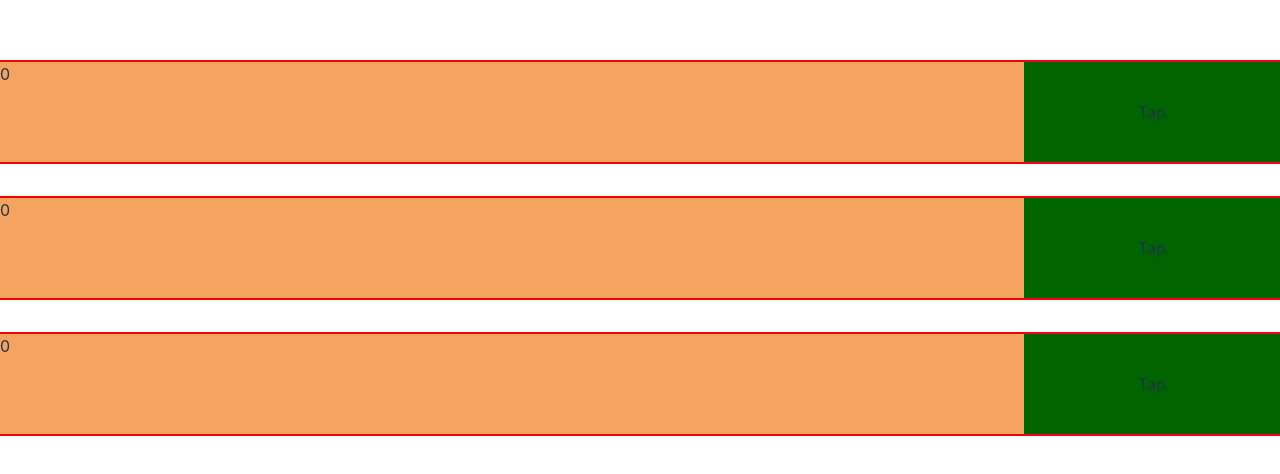
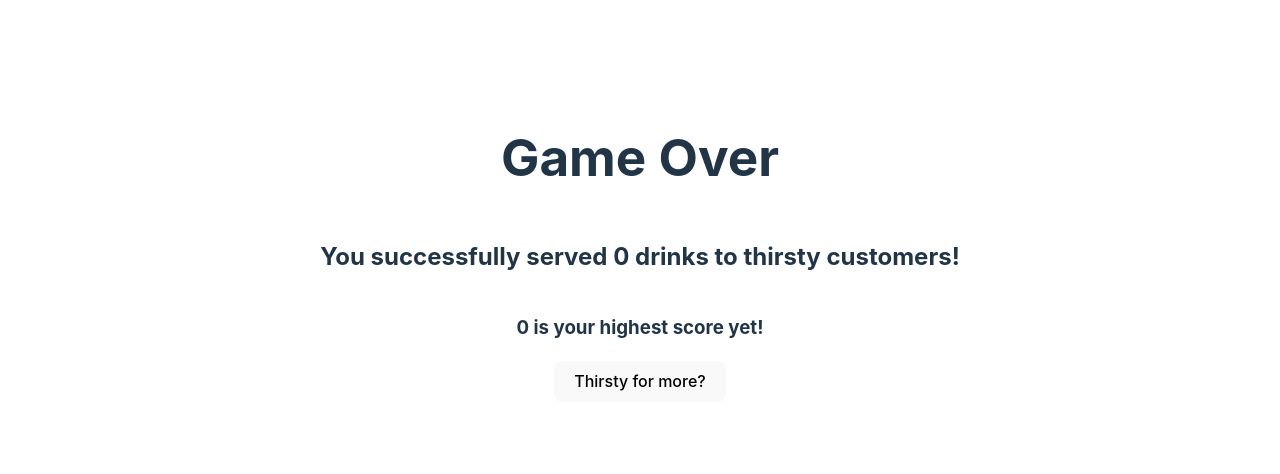
Before and after one commit to r0bVious/reactjam-taptaptaphouse, a React (Vite) app: page / in a window 1280 px wide. Shown: the part 152-626 px from the top of the page. Built offline with nearby package versions, Linux system fonts and the light colour scheme.

Commit message:
feat: game over results screen w/ high score

```diff
--- a/src/App.css
+++ b/src/App.css
@@ -38,3 +38,11 @@
   justify-content: center;
   background: darkgreen;
 }
+
+.gameover {
+  display: flex;
+  flex-direction: column;
+  align-items: center;
+  justify-content: center;
+  text-align: center;
+}
--- a/src/App.tsx
+++ b/src/App.tsx
@@ -1,18 +1,34 @@
-import { useState } from "react";
 import "./App.css";
 import GameRow from "./components/GameRow";
-import { GameProvider } from "./GameContext";
+import { GameProvider, useGameContext } from "./GameContext";
+import GameOver from "./components/GameOver";
 
 function App() {
   return (
     <>
       <GameProvider>
-        <GameRow />
-        <GameRow />
-        <GameRow />
+        <GameContent />
       </GameProvider>
     </>
   );
 }
 
+function GameContent() {
+  const { gameOver } = useGameContext();
+
+  return (
+    <>
+      {gameOver ? (
+        <GameOver />
+      ) : (
+        <>
+          <GameRow />
+          <GameRow />
+          <GameRow />
+        </>
+      )}
+    </>
+  );
+}
+
 export default App;
--- a/src/GameContext.tsx
+++ b/src/GameContext.tsx
@@ -15,6 +15,8 @@ interface GameContextType {
   setGameOver: Dispatch<SetStateAction<boolean>>;
   gameOver: boolean;
   diffMulti: number;
+  highScore: number;
+  resetGame: () => void;
 }
 
 const GameContext = createContext<GameContextType | undefined>(undefined);
@@ -27,10 +29,14 @@ export const GameProvider: React.FC<GameProviderProps> = ({ children }) => {
   const [drinksDelivered, setDrinksDelivered] = useState<number>(0);
   const [gameOver, setGameOver] = useState<boolean>(false);
   const [diffMulti, setDiffMulti] = useState<number>(1);
+  const [highScore, setHighScore] = useState<number>(0);
 
   //upon loss condition
   useEffect(() => {
     if (gameOver) {
+      if (drinksDelivered > highScore) {
+        setHighScore(drinksDelivered);
+      }
       console.log("Game over triggered");
       //game over stuff here
     }
@@ -54,6 +60,12 @@ export const GameProvider: React.FC<GameProviderProps> = ({ children }) => {
         break;
     }
   }, [drinksDelivered]);
+
+  const resetGame = () => {
+    setDrinksDelivered(0);
+    setGameOver(false);
+  };
+
   return (
     <GameContext.Provider
       value={{
@@ -62,6 +74,8 @@ export const GameProvider: React.FC<GameProviderProps> = ({ children }) => {
         setGameOver,
         gameOver,
         diffMulti,
+        resetGame,
+        highScore,
       }}
     >
       {children}
--- a/src/components/BarElements/GameplayZone.tsx
+++ b/src/components/BarElements/GameplayZone.tsx
@@ -56,8 +56,16 @@ const GameplayZone: React.FC<GameplayZoneProps> = ({
 
   // On load, begin interval calling spawnCustomer
   useEffect(() => {
-    const intervalId = setInterval(spawnCustomer, 3000);
-    return () => clearInterval(intervalId);
+    const createRandomInterval = () => Math.random() * 1000 + 2500; // Randomized between 2.5 and 3.5 seconds
+    const spawnAndSetInterval = () => {
+      spawnCustomer();
+      const timeoutId = setTimeout(spawnAndSetInterval, createRandomInterval());
+      return timeoutId; // Return the timeout ID (a number)
+    };
+
+    const timeoutId = spawnAndSetInterval(); // Start the loop
+
+    return () => clearTimeout(timeoutId); // Clean up
   }, []);
 
   // Function to remove customer from the DOM when they reach the end of the bar (placeholder)
@@ -68,8 +76,8 @@ const GameplayZone: React.FC<GameplayZoneProps> = ({
   };
 
   //function to remove successful drink-receiving customers
-  const happyCustomer = (customerID: string) => {
-    console.log("Happy customer:", customerID); // Log to verify this function is firing
+  const exitCustomer = (customerID: string) => {
+    console.log("Exiting customer:", customerID); // Log to verify this function is firing
     setCustomers((existingCustomers) =>
       existingCustomers.filter((cust) => cust.id !== customerID)
     );
@@ -83,7 +91,7 @@ const GameplayZone: React.FC<GameplayZoneProps> = ({
   const updateCustomersPos = () => {
     setCustomers((prevCustomers) =>
       prevCustomers.map((cust) => {
-        const speed = barRef.current!.offsetWidth * 0.5;
+        const speed = barRef.current!.offsetWidth * 0.25;
         const newPosition =
           cust.position +
           ((cust.returning ? -1.5 : 1) * speed * diffMulti) / 60;
@@ -103,16 +111,16 @@ const GameplayZone: React.FC<GameplayZoneProps> = ({
       if (cust.position >= barRef.current!.offsetWidth - 25) {
         setGameOver(true);
       } else if (cust.position <= 0 && cust.returning) {
-        happyCustomer(cust.id);
+        exitCustomer(cust.id);
       }
     });
   }, [customers]);
 
   const updateDrinkPos = () => {
     if (drink) {
-      const speed = barRef.current!.offsetWidth * 0.5;
+      const speed = barRef.current!.offsetWidth * 0.25;
       const newPosition =
-        drink.position - ((drink.metCust ? 1.5 : 1) * speed * diffMulti) / 60;
+        drink.position - ((drink.metCust ? 1.5 : 3) * speed * diffMulti) / 60;
 
       if (newPosition <= 0) {
         setDrink(null);
--- /dev/null
+++ b/src/components/GameOver.tsx
@@ -0,0 +1,22 @@
+import React from "react";
+import { useGameContext } from "../GameContext";
+
+const GameOver = () => {
+  const { drinksDelivered, resetGame, highScore } = useGameContext();
+  return (
+    <div className="gameover">
+      <h1>Game Over</h1>
+      <h2>
+        You successfully served {drinksDelivered} drinks to thirsty customers!
+      </h2>
+      {drinksDelivered > highScore ? (
+        <h3>{drinksDelivered} is your new highscore!</h3>
+      ) : (
+        <h3>{highScore} is your highest score yet!</h3>
+      )}
+      <button onClick={resetGame}>Thirsty for more?</button>
+    </div>
+  );
+};
+
+export default GameOver;
--- a/src/components/GameRow.tsx
+++ b/src/components/GameRow.tsx
@@ -2,9 +2,7 @@ import React, { useState } from "react";
 import GameplayZone from "./BarElements/GameplayZone";
 import Tap from "./Tap";
 
-type Props = {};
-
-const GameRow = (props: Props) => {
+const GameRow = () => {
   const [drink, setDrink] = useState<{
     id: string;
     position: number;
@@ -17,15 +15,13 @@ const GameRow = (props: Props) => {
   const throwDrink = () => {
     const newDrinkID = "drink_" + Date.now();
 
-    //only one drink at a time
-    if (!drink) {
     setDrink({
       id: newDrinkID,
       position: barWidth - 25,
       metCust: false,
       returning: false,
     });
-    }
+
     console.log("drink thrown");
   };
 
```
Lines whose indentation alone changed are shown as unchanged.
